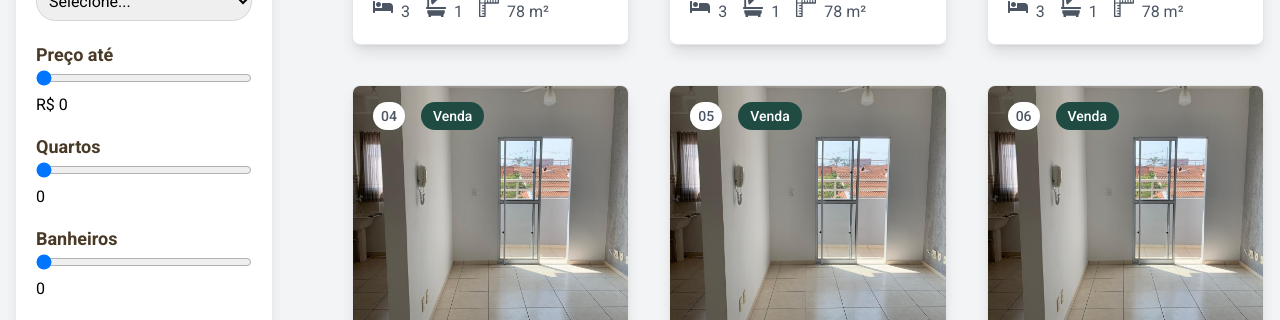
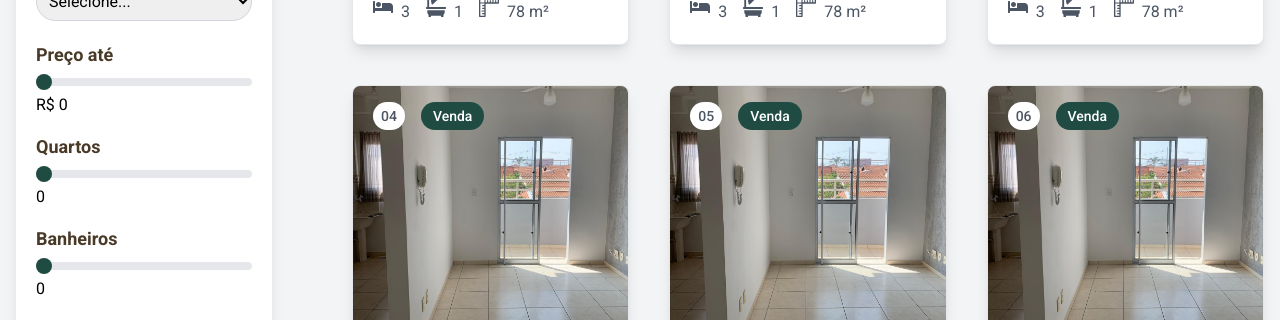
Before and after one commit to franciscolucas686/realstate, a React (Vite) app: page / in a window 1280 px wide. Shown: the part 1262-1582 px from the top of the page. Built offline with nearby package versions, Linux system fonts and the light colour scheme.

Commit message:
filter colors

```diff
--- a/index.html
+++ b/index.html
@@ -1,5 +1,5 @@
 <!doctype html>
-<html lang="en">
+<html lang="pt-BR">
   <head>
     <meta charset="UTF-8" />
     <link rel="icon" type="image/svg+xml" href="/vite.svg" />
--- a/src/App.css
+++ b/src/App.css
@@ -6,3 +6,23 @@ body {
   font-family: 'Roboto', sans-serif;
   background-color:#f3f4f6;
 }
+
+.customRangeInput {
+    @apply w-full h-2 bg-gray-200 rounded-lg appearance-none cursor-pointer;
+
+    /* Estilização do polegar para navegadores baseados em WebKit (Chrome, Safari) */
+
+    &::-webkit-slider-thumb {
+      @apply h-4 w-4 rounded-full bg-customGreen appearance-none;
+    }
+
+    /* Estilização do polegar para Firefox */
+    &::-moz-range-thumb {
+      @apply h-4 w-4 rounded-full bg-customGreen appearance-none;
+    }
+
+    /* Estilização do polegar para navegadores baseados em Edge */
+    &::-ms-thumb {
+      @apply h-4 w-4 rounded-full bg-customGreen appearance-none;
+    }
+}
--- a/src/components/Properties/PropertiesList.tsx
+++ b/src/components/Properties/PropertiesList.tsx
@@ -71,7 +71,7 @@ export default function PropertiesList() {
               Tipo
             </label>
             <div className='mt-1'>
-              <label className='inline-flex items-center'>
+              <label className='inline-flex items-center accent-customGreen'>
                 <input
                   type='radio'
                   name='type'
@@ -82,7 +82,7 @@ export default function PropertiesList() {
                 />
                 <span className='ml-2'>Venda</span>
               </label>
-              <label className='inline-flex items-center ml-4'>
+              <label className='inline-flex items-center ml-4 accent-customGreen'>
                 <input
                   type='radio'
                   name='type'
@@ -105,7 +105,7 @@ export default function PropertiesList() {
                 <label key={category} className='inline-flex items-center'>
                   <input
                     type='checkbox'
-                    className='form-checkbox'
+                    className='form-checkbox accent-customGreen'
                     checked={categoryFilter.includes(category)}
                     onChange={() => handleCategoryChange(category)}
                   />
@@ -148,7 +148,7 @@ export default function PropertiesList() {
               min='0'
               max='1000000'
               step='10000'
-              className='w-full'
+              className='customRangeInput'
               value={priceFilter}
               onChange={e => setPriceFilter(parseInt(e.target.value))}
             />
@@ -164,7 +164,7 @@ export default function PropertiesList() {
               min='0'
               max='10'
               step='1'
-              className='w-full'
+              className='customRangeInput'
               value={bedroomsFilter}
               onChange={e => setBedroomsFilter(parseInt(e.target.value))}
             />
@@ -180,7 +180,7 @@ export default function PropertiesList() {
               min='0'
               max='10'
               step='1'
-              className='w-full'
+              className='customRangeInput'
               value={bathroomsFilter}
               onChange={e => setBathroomsFilter(parseInt(e.target.value))}
             />
```
